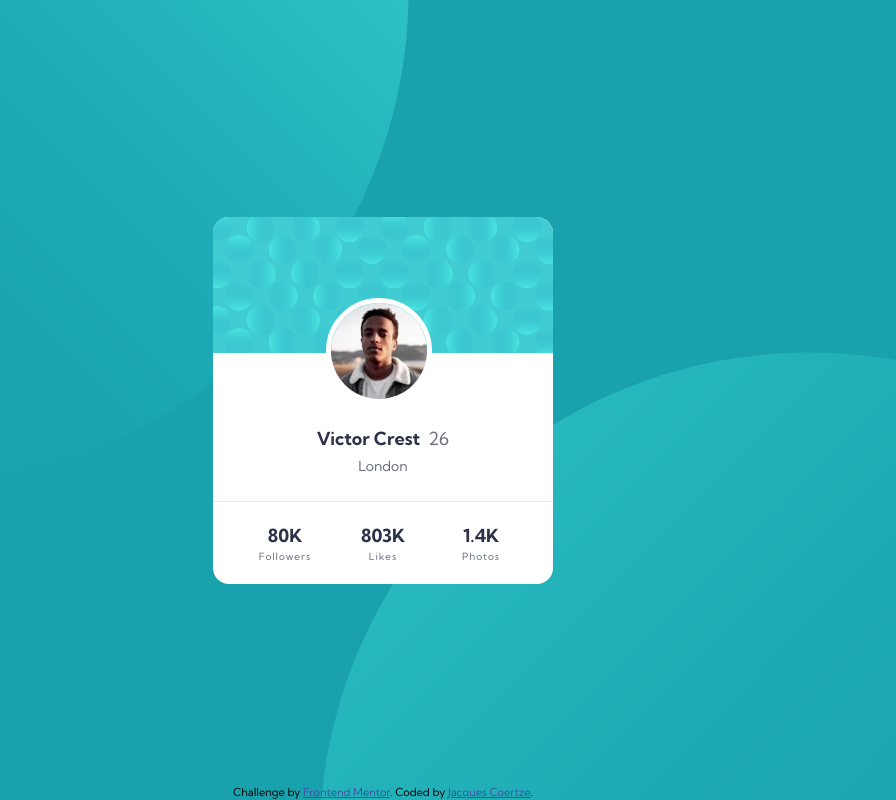
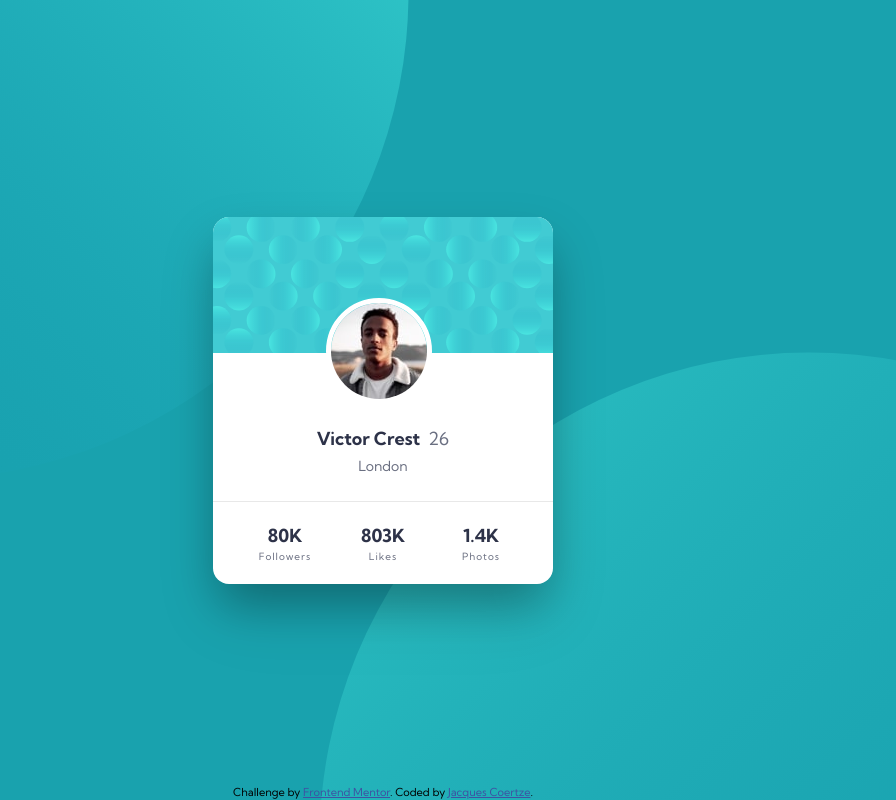
Before and after one commit to Tripex48/FEM_profile-card-component, a website built with Vite: page index.html in a window 1280 px wide. Shown: the whole page, without its empty margins (257-1153 px from the left). Built offline with nearby package versions, Linux system fonts and the light colour scheme.

Commit message:
fix: Added drop-shadow to card

```diff
--- a/index.html
+++ b/index.html
@@ -13,7 +13,8 @@
 </head>
 
 <body class="bg-images grid h-screen place-content-center bg-primary-700 font-kumbh text-[18px] font-normal">
-  <main class="mx-auto min-w-[340px] max-w-[340px] overflow-hidden rounded-2xl bg-white text-primary-400">
+  <main
+    class="mx-auto min-w-[340px] max-w-[340px] overflow-hidden rounded-2xl bg-white text-primary-400 shadow-2xl drop-shadow-2xl">
     <div class="relative top-0 left-0 mb-16 w-full">
       <img src="/bg-pattern-card.svg" alt="" aria-hidden="true" class="relative top-0 left-0" />
       <img src="/image-victor.jpg" alt="profile picture"
```
